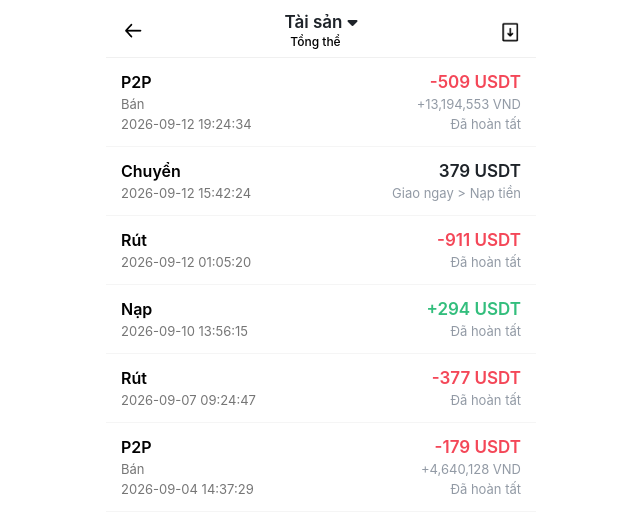
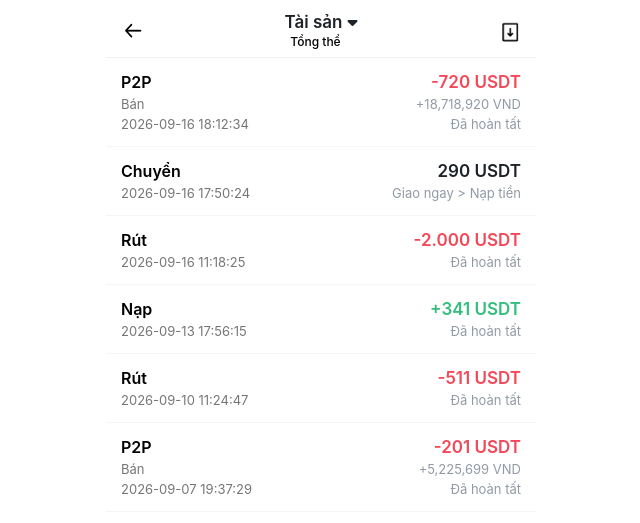
Before and after one commit to tallonagency2-ui/binance, a React app: page assets-history.html in a window 1280 px wide. Shown: the top 523 px of the page, 319-959 px from the left. Built offline with nearby package versions, Linux system fonts and the light colour scheme.

Commit message:
Update assets-history.html

```diff
--- a/assets-history.html
+++ b/assets-history.html
@@ -65,11 +65,11 @@
                 <div class="item-left">
                     <div class="item-name">P2P</div>
                     <div class="item-desc">Bán</div>
-                    <div class="item-time">2026-09-12 19:24:34</div>
+                    <div class="item-time">2026-09-16 18:12:34</div>
                 </div>
                 <div class="item-right">
-                    <div class="amount sell">-509 USDT</div>
-                    <div class="fiat-amount">+13,194,553 VND</div>
+                    <div class="amount sell">-720 USDT</div>
+                    <div class="fiat-amount">+18,718,920 VND</div>
                     <div class="status-done">Đã hoàn tất</div>
                 </div>
             </div>
@@ -78,10 +78,10 @@
             <div class="transaction-item">
                 <div class="item-left">
                     <div class="item-name">Chuyển</div>
-                    <div class="item-time">2026-09-12 15:42:24</div>
+                    <div class="item-time">2026-09-16 17:50:24</div>
                 </div>
                 <div class="item-right">
-                    <div class="amount transfer">379 USDT</div>
+                    <div class="amount transfer">290 USDT</div>
                     <div class="transfer-path">Giao ngay > Nạp tiền</div>
                 </div>
             </div>
@@ -89,10 +89,10 @@
                 <div class="item-left">
                     <div class="item-name">Rút</div>
                     <!-- <div class="item-desc">Bán</div> -->
-                    <div class="item-time">2026-09-12 01:05:20 </div>
+                    <div class="item-time">2026-09-16 11:18:25 </div>
                 </div>
                 <div class="item-right" >
-                    <div class="amount sell">-911 USDT</div>
+                    <div class="amount sell">-2.000 USDT</div>
                     <!-- <div class="fiat-amount">+5,000,000 VND</div> -->
                     <div class="status-done">Đã hoàn tất</div>
                 </div>
@@ -103,10 +103,10 @@
                 <div class="item-left">
                     <div class="item-name">Nạp</div>
                     <!-- <div class="item-desc">Nhận tiền mã hóa</div> -->
-                    <div class="item-time">2026-09-10 13:56:15</div>
+                    <div class="item-time">2026-09-13 17:56:15</div>
                 </div>
                 <div class="item-right">
-                    <div class="amount receive">+294 USDT</div>
+                    <div class="amount receive">+341 USDT</div>
                     <div class="user-id">Đã hoàn tất</div>
                 </div>
             </div>
@@ -115,10 +115,10 @@
                 <div class="item-left">
                     <div class="item-name">Rút</div>
                     <!-- <div class="item-desc">Bán</div> -->
-                    <div class="item-time">2026-09-07 09:24:47 </div>
+                    <div class="item-time">2026-09-10 11:24:47 </div>
                 </div>
                 <div class="item-right" >
-                    <div class="amount sell">-377 USDT</div>
+                    <div class="amount sell">-511 USDT</div>
                     <!-- <div class="fiat-amount">+5,000,000 VND</div> -->
                     <div class="status-done">Đã hoàn tất</div>
                 </div>
@@ -128,11 +128,11 @@
                 <div class="item-left">
                     <div class="item-name">P2P</div>
                     <div class="item-desc">Bán</div>
-                    <div class="item-time">2026-09-04 14:37:29</div>
+                    <div class="item-time">2026-09-07 19:37:29</div>
                 </div>
                 <div class="item-right">
-                    <div class="amount sell">-179 USDT</div>
-                    <div class="fiat-amount">+4,640,128 VND</div>
+                    <div class="amount sell">-201 USDT</div>
+                    <div class="fiat-amount">+5,225,699 VND</div>
                     <div class="status-done">Đã hoàn tất</div>
                 </div>
             </div>
```
